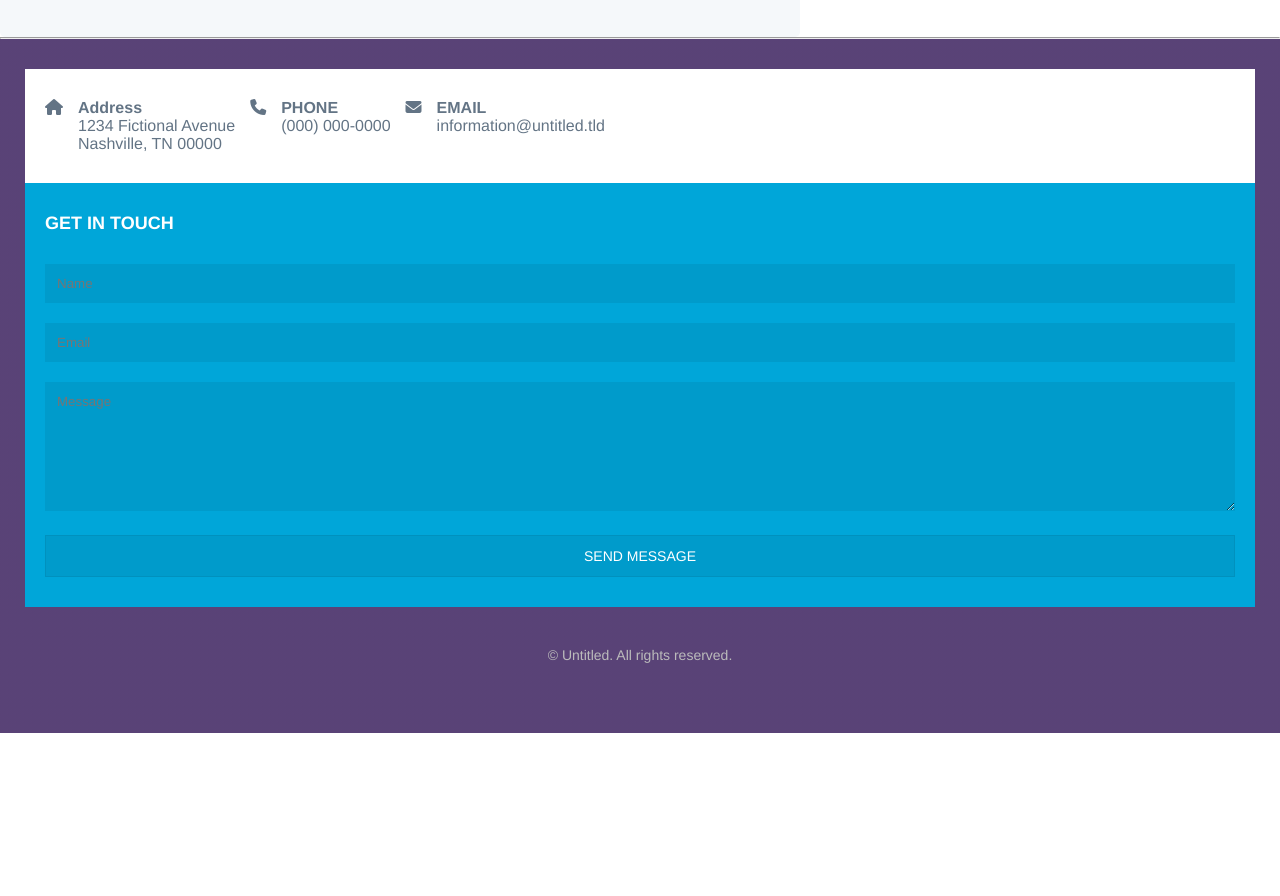
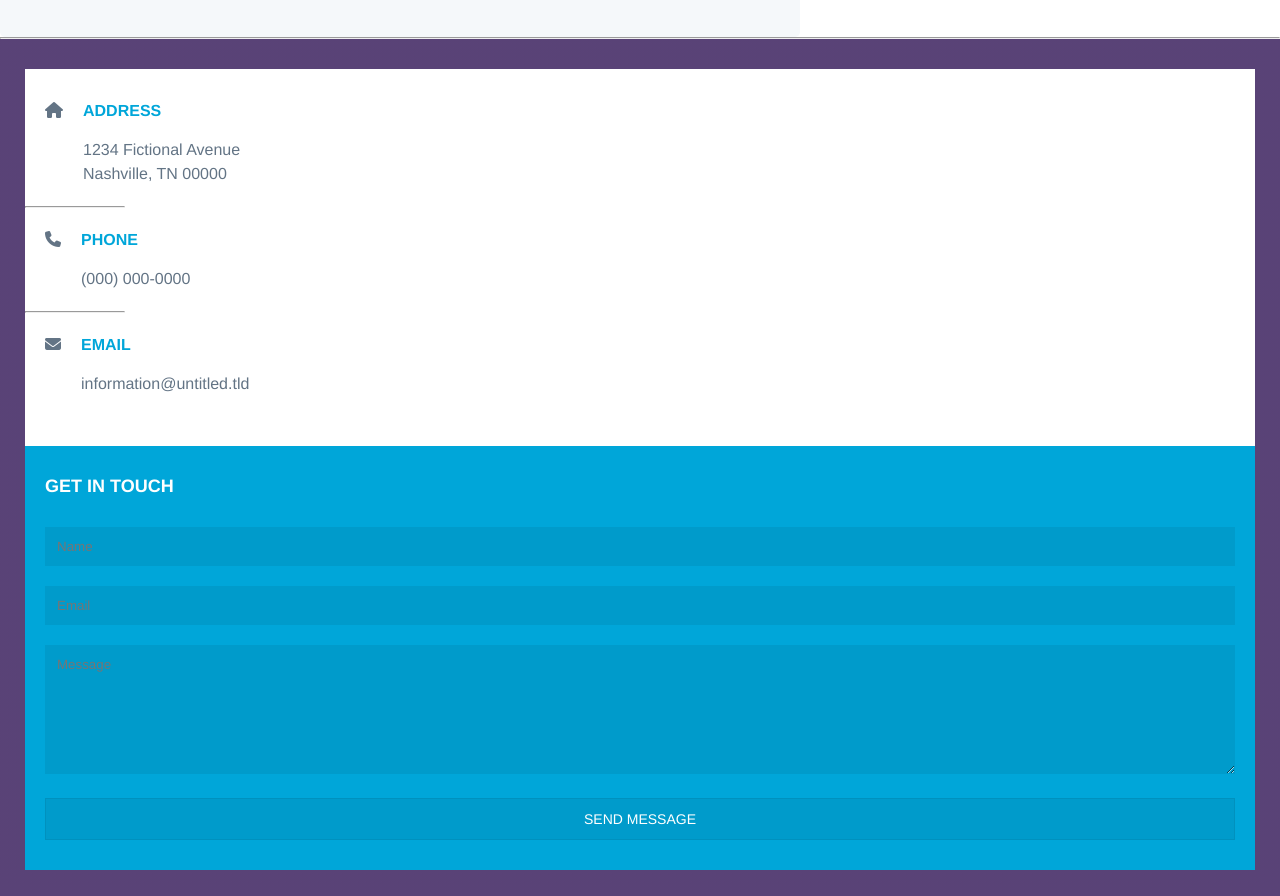
Before and after one commit to naguvasanad/html5up, a plain HTML site: page atmosphere/index.html in a window 1280 px wide. Shown: the part 4431-5327 px from the top of the page. Before the commit the page ends 5164 px from the top, so only its background shows below. Drawn offline with Linux system fonts and the light colour scheme.

Commit message:
fix: contact section

```diff
--- a/atmosphere/index.html
+++ b/atmosphere/index.html
@@ -153,8 +153,10 @@
           </li>
           <li>
             <h4>Address</h4>
-            <p>1234 Fictional Avenue  <p>Nashville, TN 00000 </p></p>
+            <p>1234 Fictional Avenue  <p>Nashville, TN 00000</p></p>
           </li>
+        </ul>
+        <hr>
         <ul class="address-content">
           <li>
             <i class="fa-solid fa-phone"></i>
@@ -164,6 +166,7 @@
             <p>(000) 000-0000</p>
         </li>
     </ul>
+    <hr>
     <ul class="address-content">
         <li>
           <i class="fa-solid fa-envelope"></i>
@@ -171,6 +174,7 @@
         <li>
             <h4>EMAIL</h4>
             <p>information@untitled.tld</p>
+
           </li>
         </ul>
       </section>
--- a/atmosphere/style.css
+++ b/atmosphere/style.css
@@ -203,6 +203,21 @@ border-radius: 4px;
   }
   .address-content{
     display: flex;
-    flex-direction: row;
-    gap: 15px;
+   gap: 20px;
+   line-height: 1.5;
+    margin-bottom: 20px;
   }
+  .address-content h4{
+    color: #00a6d9;
+    margin-bottom: 15px;
+    text-transform: uppercase;
+  }
+  .contact-section hr{
+    width: 100px;
+    margin-bottom: 20px;
+    margin-left: -20px;
+    color: #bbbbbb;
+  }
+  .contact-section i{
+    color: #637485;
+  }
```
Lines whose indentation alone changed are shown as unchanged.
